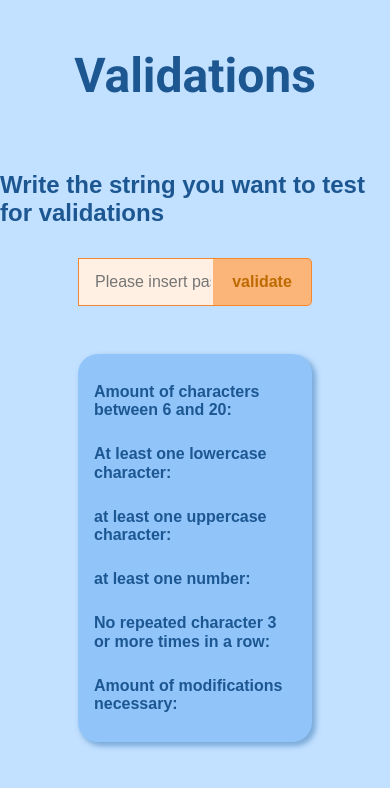
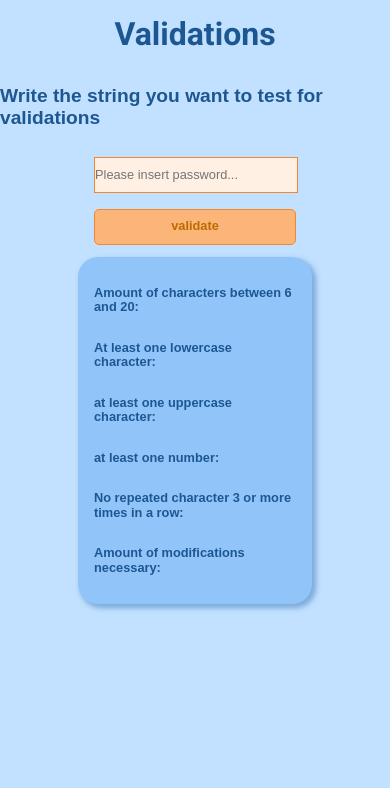
Before and after one commit to raissarcl/vanillajs-password-validations, a website: page index.html in a window 390 px wide. Drawn offline with Linux system fonts and the light colour scheme.

Commit message:
added responsiveness

```diff
--- a/static/css/style.css
+++ b/static/css/style.css
@@ -121,3 +121,45 @@ button:active {
 .constraints>div {
   margin: .8rem 0;
 }
+
+/*----------------RESPONSIVENESS-----------------*/
+
+@media(max-width: 426px) {
+
+  body {
+    font-size: .8rem;
+  }
+
+  h1 {
+    font-size: 2rem;
+    margin: 1rem;
+  }
+
+  .input {
+    flex-direction: column;
+    margin: 1rem;
+  }
+
+  input {
+    border: 1px solid var(--dark-orange);
+
+    margin-bottom: 1rem;
+
+    padding: .6rem 0;
+  }
+
+  button {
+    border: 1px solid var(--dark-orange);
+    border-radius: 5px;
+
+    padding: .6rem 0;
+
+    align-self: center;
+
+    width: 100%;
+  }
+
+  .constraint {
+    margin: 2rem;
+  }
+}
```
